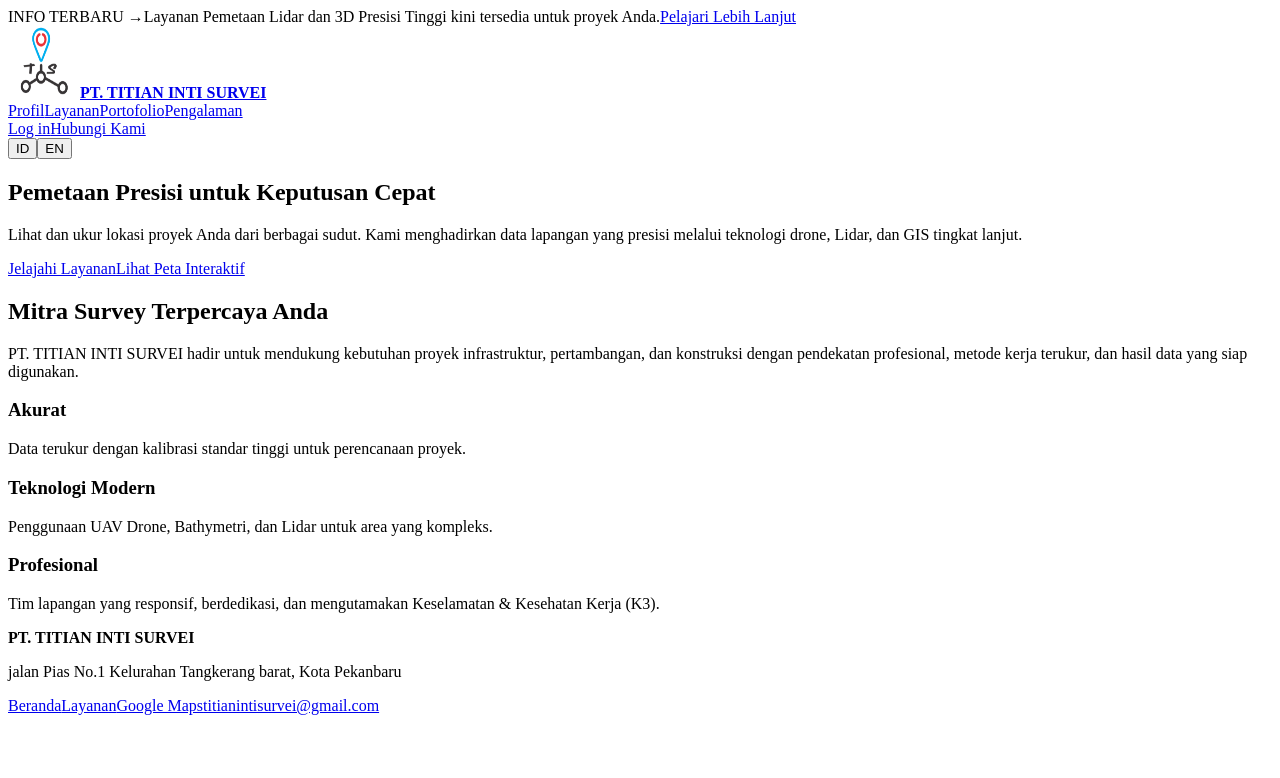
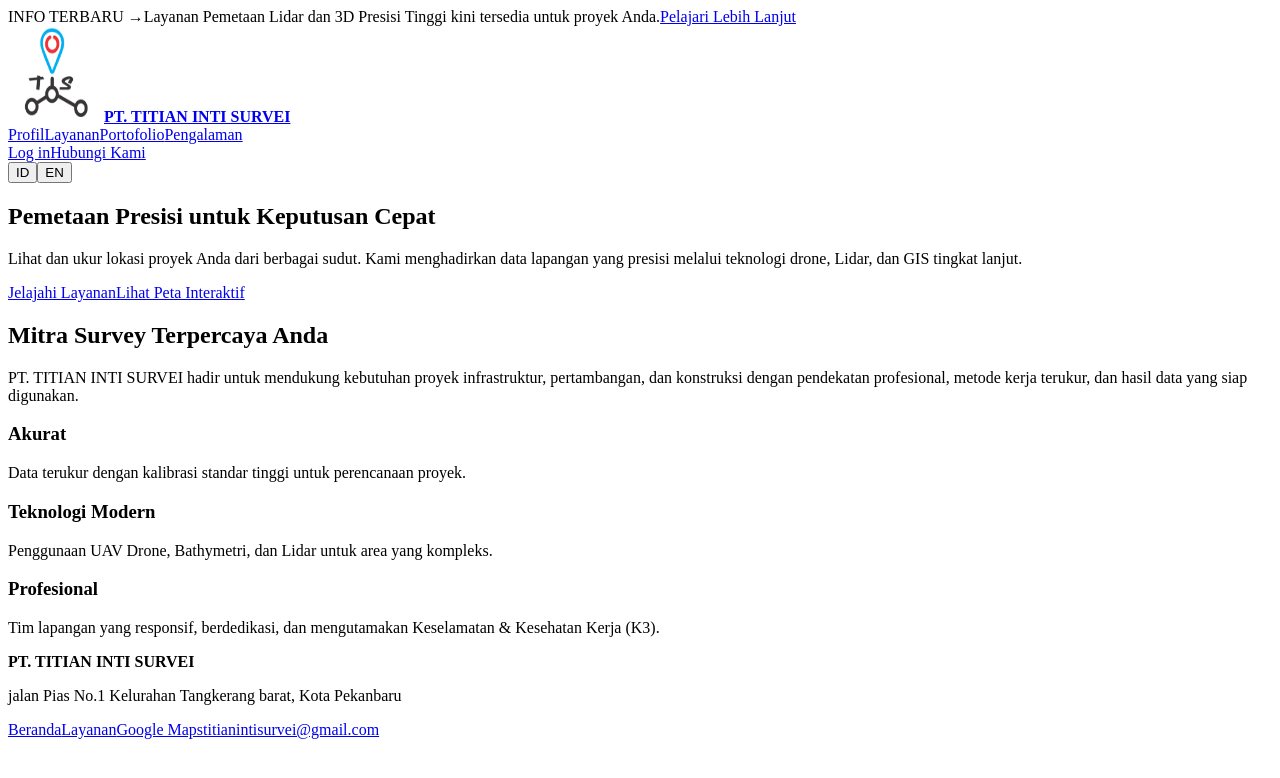
Before and after one commit to titianintisurvey/titian-intisurvei-website, a Next.js app: page / in a window 1280 px wide. Shown: the top 778 px of the page. Built offline with nearby package versions, Linux system fonts and the light colour scheme.

Commit message:
Update layout.tsx

```diff
--- a/app/layout.tsx
+++ b/app/layout.tsx
@@ -37,20 +37,19 @@
         <header className="absolute w-full z-40 text-white mt-10 bg-gradient-to-b from-[#0b132b]/95 via-[#0b132b]/60 to-transparent pt-2 pb-8 border-none">
           <div className="max-w-7xl mx-auto px-4 sm:px-6 lg:px-8">
 
-            {/* Mengganti h-20 menjadi py-3 agar area menu bisa menyesuaikan tinggi logo baru */}
             <div className="flex justify-between items-center py-3">
 
-              {/* Logo & Brand Bertumpuk Atas-Bawah */}
-              <Link href="/" className="flex flex-col items-start gap-1 hover:opacity-90 transition-opacity">
+              {/* Logo & Brand Dibuat Rata Tengah (items-center) dan Diperbesar */}
+              <Link href="/" className="flex flex-col items-center gap-2 hover:opacity-90 transition-opacity">
                 <Image
                   src="/logo.png"
                   alt={`Logo ${company.name}`}
-                  width={72}
-                  height={72}
-                  className="bg-white rounded-full p-1.5 shadow-lg"
+                  width={96}
+                  height={96}
+                  className="bg-white rounded-full p-2 shadow-lg"
                   priority
                 />
-                <strong className="text-lg md:text-xl tracking-tight font-bold drop-shadow-md">
+                <strong className="text-xl md:text-2xl tracking-tight font-bold drop-shadow-md text-center">
                   {company.name}
                 </strong>
               </Link>
```
